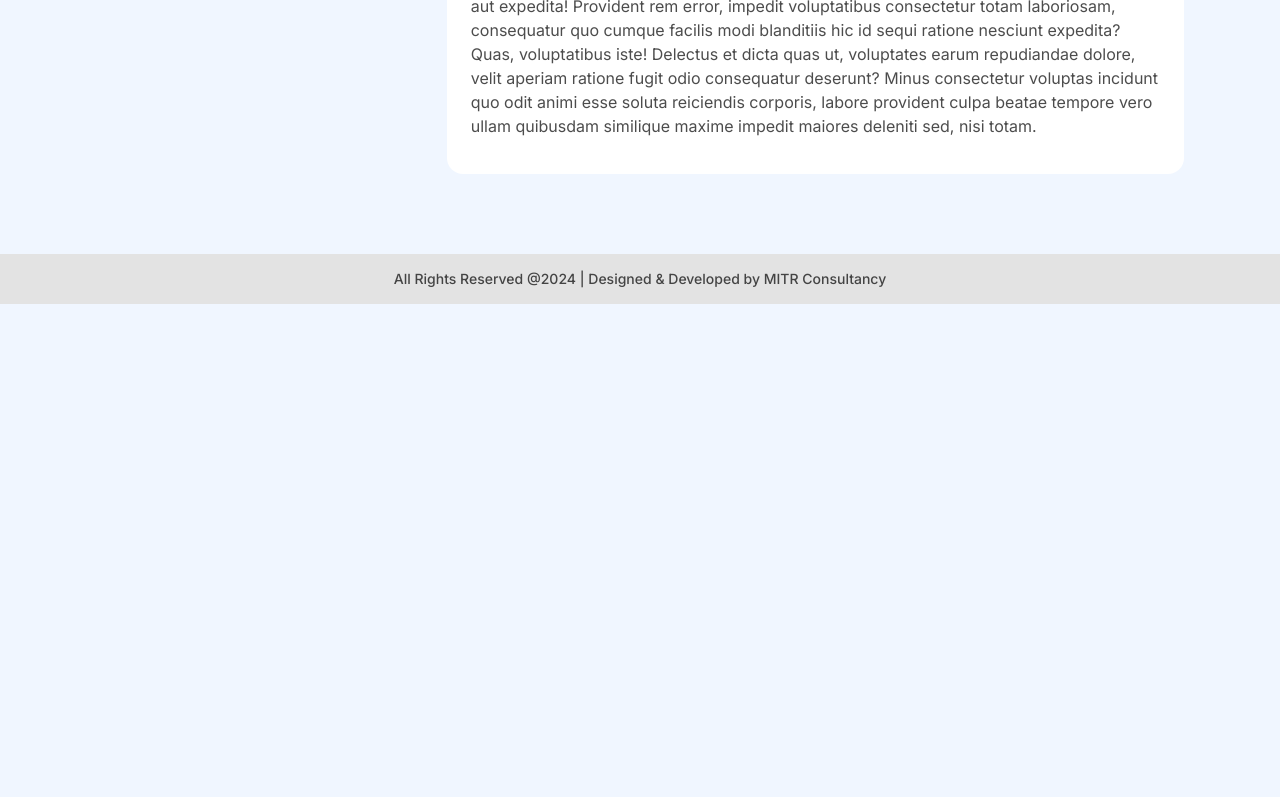
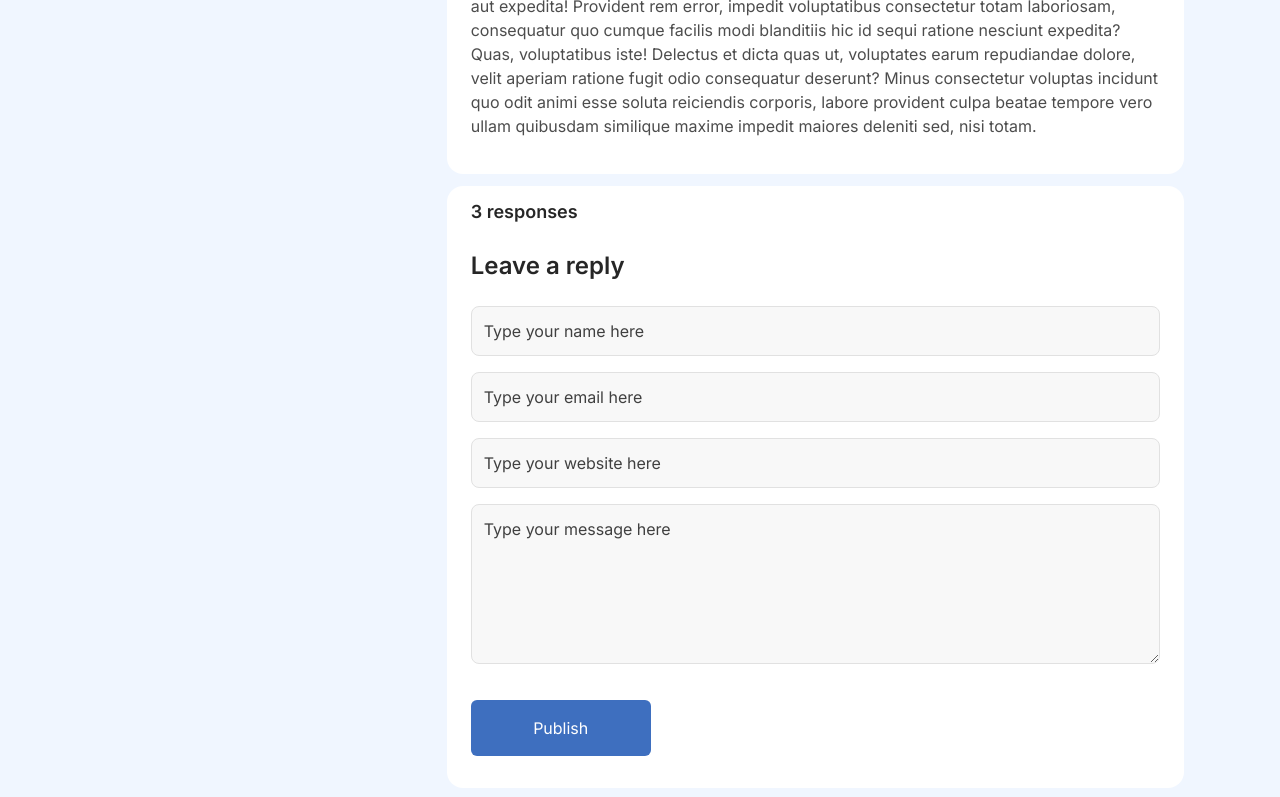
Before and after one commit to neon-lab-dev/bill-of-sales-frontend, a Next.js app: page / in a window 1280 px wide. Shown: the part 2000-2797 px from the top of the page. Before the commit the page ends 2304 px from the top, so only its background shows below. Built offline with nearby package versions, Linux system fonts and the light colour scheme.

Commit message:
feat: Update tailwind.config.ts with additional color options and add comment feature

```diff
--- a/src/components/TypesOfBills.tsx
+++ b/src/components/TypesOfBills.tsx
@@ -95,7 +95,8 @@ export const TypesOfBills = ({ type = BILLS[0] }: Props) => {
             );
           })}
         </div>
-        <div className="flex-grow flex-col flex gap-4 bg-white rounded-2xl">
+        <div className="flex-grow flex flex-col gap-3">
+          <div className="flex-col flex gap-4 bg-white rounded-2xl">
             {/* bill preview */}
             <div className="bg-blue-100 rounded-2xl p-5 flex flex-col gap-5">
               <Image
@@ -155,7 +156,9 @@ export const TypesOfBills = ({ type = BILLS[0] }: Props) => {
                 {CTA_BUTTONS.map(({ label, img }) => (
                   <Button variant="primary" key={label}>
                     <Image src={img} alt={label} width={24} height={24} />
-                  <span className="text-base font-600 text-white">{label}</span>
+                    <span className="text-base font-600 text-white">
+                      {label}
+                    </span>
                   </Button>
                 ))}
               </div>
@@ -163,16 +166,16 @@ export const TypesOfBills = ({ type = BILLS[0] }: Props) => {
 
               {/* desc of bill */}
               <div className="text-black/70 max-w-[824px]">
-              Lorem ipsum, dolor sit amet consectetur adipisicing elit. Tempora,
-              repellat! Necessitatibus asperiores placeat molestias aliquid
-              officiis reprehenderit nostrum facere. Odio temporibus quis
-              aliquid maxime! Eius vero minima ducimus! Esse delectus earum iure
-              quas, reiciendis perferendis nihil porro atque voluptatum aliquam
-              ullam beatae similique ea doloremque qui minus dolorem
-              reprehenderit, perspiciatis blanditiis doloribus possimus commodi.
-              Et molestias quam aut, dolore non atque eligendi maxime alias
-              reprehenderit reiciendis corporis, inventore quos quae vero dicta
-              ullam provident, dolor earum
+                Lorem ipsum, dolor sit amet consectetur adipisicing elit.
+                Tempora, repellat! Necessitatibus asperiores placeat molestias
+                aliquid officiis reprehenderit nostrum facere. Odio temporibus
+                quis aliquid maxime! Eius vero minima ducimus! Esse delectus
+                earum iure quas, reiciendis perferendis nihil porro atque
+                voluptatum aliquam ullam beatae similique ea doloremque qui
+                minus dolorem reprehenderit, perspiciatis blanditiis doloribus
+                possimus commodi. Et molestias quam aut, dolore non atque
+                eligendi maxime alias reprehenderit reiciendis corporis,
+                inventore quos quae vero dicta ullam provident, dolor earum
                 <br />
                 <br />
                 nam? Magni ipsa eveniet quia facilis cum, hic impedit minima
@@ -180,15 +183,49 @@ export const TypesOfBills = ({ type = BILLS[0] }: Props) => {
                 Perspiciatis aliquam numquam non. Id vel laborum dignissimos
                 molestias quaerat pariatur tenetur asperiores labore nulla, a ea
                 nisi autem ex aut expedita! Provident rem error, impedit
-              voluptatibus consectetur totam laboriosam, consequatur quo cumque
-              facilis modi blanditiis hic id sequi ratione nesciunt expedita?
-              Quas, voluptatibus iste! Delectus et dicta quas ut, voluptates
-              earum repudiandae dolore, velit aperiam ratione fugit odio
-              consequatur deserunt? Minus consectetur voluptas incidunt quo odit
-              animi esse soluta reiciendis corporis, labore provident culpa
-              beatae tempore vero ullam quibusdam similique maxime impedit
-              maiores deleniti sed, nisi totam.
+                voluptatibus consectetur totam laboriosam, consequatur quo
+                cumque facilis modi blanditiis hic id sequi ratione nesciunt
+                expedita? Quas, voluptatibus iste! Delectus et dicta quas ut,
+                voluptates earum repudiandae dolore, velit aperiam ratione fugit
+                odio consequatur deserunt? Minus consectetur voluptas incidunt
+                quo odit animi esse soluta reiciendis corporis, labore provident
+                culpa beatae tempore vero ullam quibusdam similique maxime
+                impedit maiores deleniti sed, nisi totam.
               </div>
+            </div>
+          </div>
+          <div className="bg-white w-full px-6 py-3 rounded-2xl flex flex-col gap-6">
+            <span className="text-black/85 text-lg font-600">3 responses</span>
+            <span className="text-black/85 text-2xl font-600">
+              Leave a reply
+            </span>
+            <form className="flex flex-col gap-4 w-full">
+              <input
+                type="text"
+                className="p-3 border border-gray-800 bg-gray-900 rounded-lg text-gray-100 outline-none focus:border-primary"
+                placeholder="Type your name here"
+              />
+              <input
+                type="email"
+                className="p-3 border border-gray-800 bg-gray-900 rounded-lg text-gray-100 outline-none focus:border-primary"
+                placeholder="Type your email here"
+              />
+              <input
+                type="url"
+                className="p-3 border border-gray-800 bg-gray-900 rounded-lg text-gray-100 outline-none focus:border-primary"
+                placeholder="Type your website here"
+              />
+              <textarea
+                className="p-3 min-h-40 border border-gray-800 bg-gray-900 rounded-lg text-gray-100 outline-none focus:border-primary"
+                placeholder="Type your message here"
+              />
+              <Button
+                variant="primary"
+                className="w-44 text-white flex items-center justify-center mb-5 xl:my-5"
+              >
+                Publish
+              </Button>
+            </form>
           </div>
         </div>
       </div>
--- a/tailwind.config.ts
+++ b/tailwind.config.ts
@@ -33,6 +33,9 @@ const config: Config = {
           500: "#333134",
           600: "#363436",
           700: "#C8DDFF",
+          800: "#E1E1E1",
+          900: "#F8F8F8",
+          1000: "#9A9A9A",
         },
       },
       fontWeight: {
```
Lines whose indentation alone changed are shown as unchanged.
